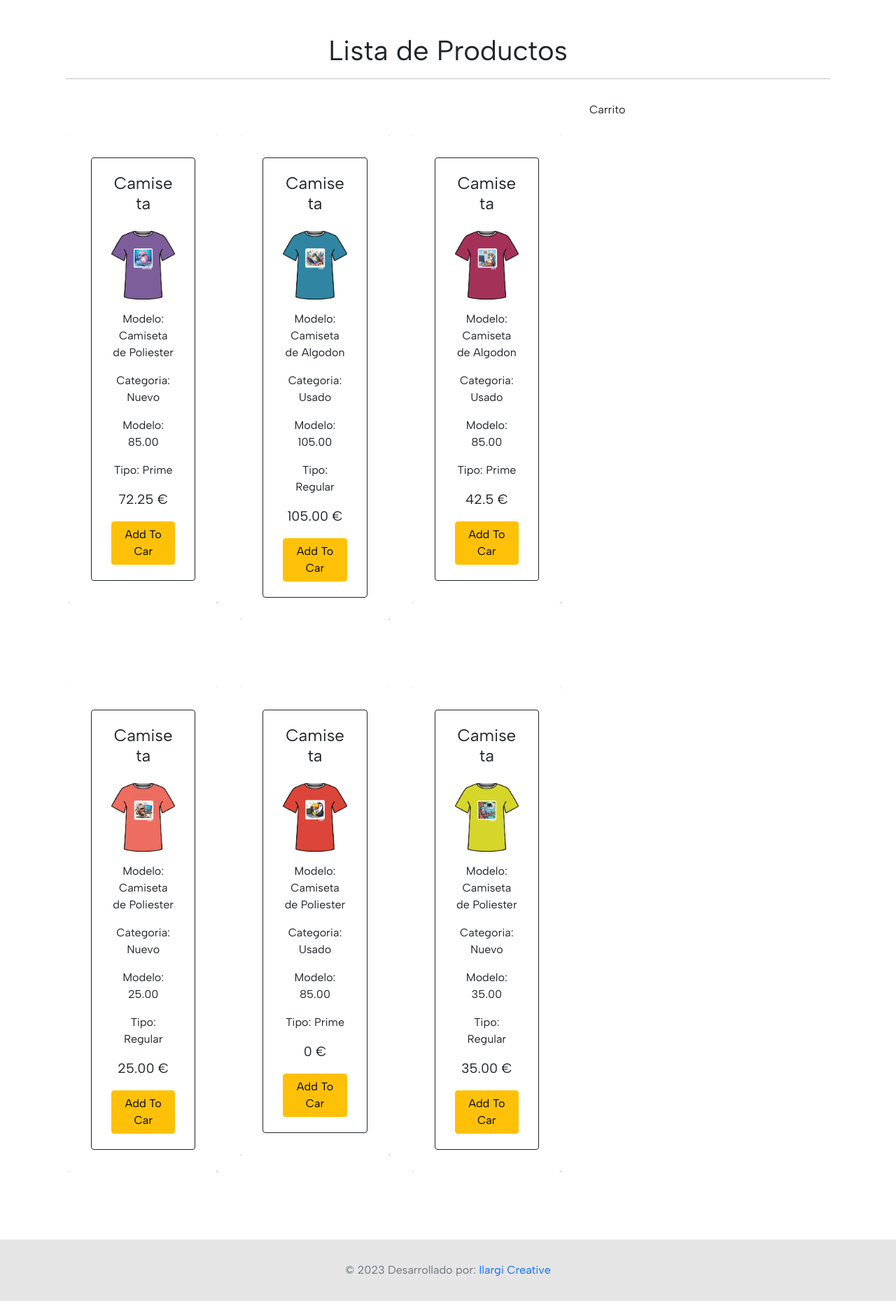
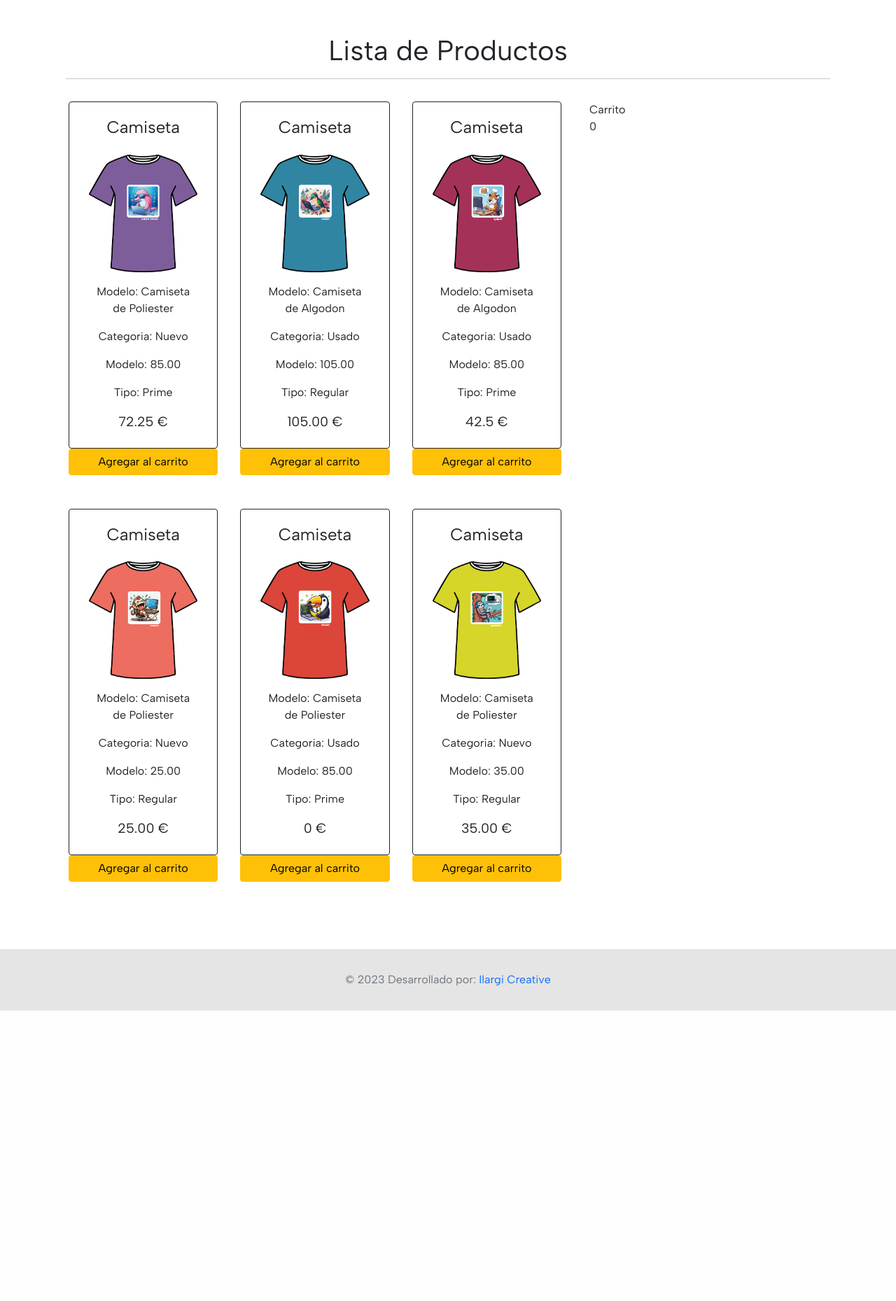
Before and after one commit to paulmoyaf/proyecto_php, a PHP site: page /public/ in a window 1280 px wide. Shown: the part 145-2004 px from the top of the page at 70% size. After the commit the page ends 1589 px from the top, so only its background shows below. Run offline with PHP 8.4, Linux system fonts and the light colour scheme; data comes from the database, SQL or seed files in the repository; some web fonts are replaced.

Commit message:
update_js

```diff
--- a/admin/dashboard.php
+++ b/admin/dashboard.php
@@ -36,7 +36,7 @@
                                 $nombre_tipo_producto = ProductosDB::obtenerNombreTipoProducto($producto->getTipoProductoId());
                                 $nombre_talla = ProductosDB::obtenerNombreTalla($producto->getTallaId());
                             ?>
-                                <div class="card text-bg-light">
+                                <div class="card text-bg-light card-items">
                                     <a href="../admin/view/logic.php?id=<?= $producto->getId() ?>">
                                         <img class="card-img-top" src=<?= $producto->getImagenURL() ?>>
                                     </a>
--- a/assets/css/style.css
+++ b/assets/css/style.css
@@ -92,7 +92,7 @@ body{
   /* height: 10em; */
   width: 12em;
 }
-.card{
+.card-items{
   /* background-color: rgba(0, 0, 0, 0.1); */
   margin-top: 3em;
   padding: 2em;
@@ -112,7 +112,7 @@ body{
 
 
 
-.card::before {
+#imagen-principal::before {
   content: "";
   display: block;
   position: absolute;
@@ -120,7 +120,7 @@ body{
   left: 0;
   width: 100%;
   height: 100%;
-  background-image: url(assets/img/portadas/camisetasBanner.jpg);
+  background-image: url(../img/portadas/camisetasBanner.jpg);
   background-size:cover;
   opacity: 0.5;
   z-index: -1;
--- a/assets/js/carrito.js
+++ b/assets/js/carrito.js
@@ -1,121 +1,86 @@
-let divHtml = document.querySelector('#new_product');
-let item = document.querySelector('#producto');
-let titulo_move = document.getElementById("#titulo");
+const divHtml = document.querySelector('#new-product');
+const textContador = document.querySelector('#contador');
+textContador.innerHTML = 0;
+let contador = 0;
 
-let btn_removeAll = document.createElement('button');
-let text_contador = document.querySelector('#contador');
-text_contador.innerHTML = 0;
+document.querySelectorAll('.btn-add').forEach(function(button) {
+  button.addEventListener('click', function(e) {
+    e.preventDefault();
+    contador++;
+    textContador.innerHTML = contador;
 
+    const card = document.createElement('div');
+    card.classList.add('card');
+    card.classList.add('w-100');
 
-item.value = "";
-let contador = 0;
-console.log("contador inicial= "+contador);
+    const cardBody = document.createElement('div');
+    cardBody.classList.add('card-body');
+    cardBody.classList.add('d-flex');
+    cardBody.classList.add('flex-column');
+    cardBody.classList.add('align-items-center');
+    cardBody.classList.add('py-1');
 
-document.getElementById("btn-add").addEventListener("click", function(e) {
-  e.preventDefault(); // para no recargar la pagina
-  // if (item.value != ""){
-    divHtml.style.pointerEvents = "auto";
-    contador = contador + 1;
-    console.log("contador add= "+ (contador));
-    crearProducto();
-    borrarItems(divHtml);
+    const nombreProducto = document.querySelector('#name-producto').textContent;
+    const imgProducto = document.querySelector('#img-producto').getAttribute('src');
+    const precioProducto = document.querySelector('#price-producto').textContent;
 
-  // }
+    const nombreElement = document.createElement('h4');
+    nombreElement.classList.add('card-title');
+    nombreElement.classList.add('text-center');
+    nombreElement.textContent = nombreProducto;
 
+    const imgElement = document.createElement('img');
+    imgElement.classList.add('card-img-top');
+    imgElement.classList.add('w-50');
+    imgElement.src = imgProducto;
+
+    const precioElement = document.createElement('p');
+    precioElement.classList.add('card-text');
+    precioElement.classList.add('text-center');
+    precioElement.classList.add('py-1');
+    precioElement.innerHTML = `<strong>${precioProducto}</strong>`;
+
+    const btnRemove = document.createElement('button');
+    btnRemove.classList.add('btn');
+    btnRemove.classList.add('btn-danger');
+    btnRemove.textContent = 'Borrar';
+    btnRemove.addEventListener('click', function() {
+      contador--;
+      textContador.innerHTML = contador;
+      card.remove();
+    });
+
+    cardBody.appendChild(nombreElement);
+    cardBody.appendChild(imgElement);
+    cardBody.appendChild(precioElement);
+    cardBody.appendChild(btnRemove);
+
+    card.appendChild(cardBody);
+    divHtml.appendChild(card);
+  });
 });
 
+// const divHtml = document.querySelector('#new-product');
+// const textContador = document.querySelector('#contador');
+// textContador.innerHTML = 0;
+// let contador = 0;
 
-crearProducto = () => {
-    text_contador.innerHTML = contador;
-
-    let newItem = document.createElement('div');
-    newItem.classList.add("row");
-    newItem.classList.add("list-group-item");
-    newItem.classList.add("d-flex");
-    newItem.classList.add("justify-content-between");
-    newItem.classList.add("align-items-center");
-
-    let nombreProducto = document.createElement('div');
-    nombreProducto.textContent = item.value;
-    let getText = nombreProducto.textContent;
-
-    var colDerecha = document.createElement("div");
-
-    let btn_edit = document.createElement('button');
-    btn_edit.classList.add("mr-2");
-    btn_edit.classList.add("btn");
-    btn_edit.classList.add("btn-secondary");
-    btn_edit.type = "button";
-    btn_edit.textContent = "Editar";
-
-
-    let btn_remove = document.createElement('button');
-    btn_remove.classList.add("btn");
-    btn_remove.classList.add("btn-warning");
-    btn_remove.type = "button";
-    btn_remove.textContent = "Borrar";
-
-    colDerecha.appendChild(btn_edit);
-    colDerecha.appendChild(btn_remove);
-
-    btn_remove.addEventListener("click", function(e) {
-      e.preventDefault();
-      newItem.remove();
-      contador = contador -1;
-      text_contador.innerHTML = contador;
-      console.log("contador remove: "+contador)
-      if (contador==0){
-        divHtml.innerHTML = "";
-      }
-    });
-
-
-
-    divHtml.appendChild(newItem);
-    newItem.appendChild(nombreProducto);
-    newItem.appendChild(colDerecha);
-    divHtml.appendChild(btn_removeAll);
-    item.value = "";
-
-
-    btn_edit.addEventListener("click", function(e){
-      e.preventDefault();
-      console.log("contador editar: "+contador)
-      text_contador.innerHTML = "editando";
-      divHtml.style.pointerEvents = "none";
-      contador--;
-      editarItem(getText,item,newItem);
-
-      // text_contador.innerHTML = contador--;
-    });
-
-  }
-
-
-  const borrarItems = (divHtml) => {
-    btn_removeAll.classList.add("btn");
-    btn_removeAll.classList.add("btn-danger");
-    btn_removeAll.classList.add("mt-3");
-    btn_removeAll.type = "button";
-    btn_removeAll.textContent = "Borrar Todo";
-
-    btn_removeAll.addEventListener("click", function(e) {
-      e.preventDefault();
-      contador = 0;
-      divHtml.innerHTML = "";
-      text_contador. innerHTML = contador;
-    });
-  }
-
-  const editarItem = (text,item,newItem) => {
-    item.value = text;
-    newItem.remove();
-  }
-
-    // document.addEventListener("mousemove",function (e) {
-
-    //   console.log("Pos X:"+e.pageX)
-    //   console.log("Pos Y:"+e.pageY)
-
-
-    // })
+// document.querySelectorAll('.btn-add').forEach(function(button) {
+//   button.addEventListener('click', function(e) {
+//     e.preventDefault();
+//     contador++;
+//     textContador.innerHTML = contador;
+//     const card = this.parentNode.cloneNode(true);
+//     const btnRemove = document.createElement('button');
+//     btnRemove.classList.add('btn');
+//     btnRemove.classList.add('btn-warning');
+//     btnRemove.textContent = 'Borrar';
+//     btnRemove.addEventListener('click', function() {
+//       contador--;
+//       textContador.innerHTML = contador;
+//       card.remove();
+//     });
+//     card.appendChild(btnRemove);
+//     divHtml.appendChild(card);
+//   });
+// });
--- a/index.php
+++ b/index.php
@@ -26,7 +26,7 @@
 
 
 
-  <div class="card content" style="background-color: rgba(128, 125, 125, 0.1);">
+  <div class="card content" id="imagen-principal" style="background-color: rgba(128, 125, 125, 0.1);">
     <!-- <img class="card-img-top" src="holder.js/100x180/" alt="Title"> -->
     <div class="card-body d-flex flex-column justify-content-center align-items-center text-center">
       <div class="card-title">
--- a/public/index.php
+++ b/public/index.php
@@ -21,7 +21,6 @@ require('../src/objects/productos.php');
     <?php include 'includes/header.php'; ?>
     <?php include 'includes/nav.php'; ?>
 
-
     <div class="container py-5">
         <div class="container pb-3">
             <div class="display-6 text-center">Lista de Productos</div>
@@ -34,6 +33,7 @@ require('../src/objects/productos.php');
             <div class="col-8">
 
                 <div class="d-flex flex-wrap" id="lista-items">
+
                     <?php
                         $productos = ProductosDB::selectProductos();
                         foreach ($productos as $producto) : ?>
@@ -41,27 +41,30 @@ require('../src/objects/productos.php');
                             <?php $nombre_tipo_categoria = ProductosDB::obtenerNombreTipoCategoria($producto->getCategoriaId());?>
 
                             <div class="col-lg-4 col-md-4 col-sm-12 pb-5 px-3">
-                        <div class="card w-100">
-                            <a class="btn btn-outline-dark" href='view-page.php?id=<?= $producto->getId() ?>'>
+                                <div class="card">
+                                    <button class="btn btn-outline-dark" href='view-page.php?id=<?= $producto->getId() ?>'>
                                         <div class="card-body">
-                                    <h4 class="card-title font-weight-bold"><?php echo $producto->getNombre()  ?></h4>
-                                    <img src="<?php echo $producto->getImagenURL()  ?>" class="img-fluid rounded-start py-3" style="width: 15em" alt="Card title">
+                                            <h4 class="card-title font-weight-bold" id="name-producto"><?php echo $producto->getNombre()  ?></h4>
+                                            <img id="img-producto" src="<?php echo $producto->getImagenURL()  ?>" class="img-fluid rounded-start py-3" style="width: 15em" alt="Card title">
                                             <p class="card-text">Modelo: <?php echo $producto->getDescripcion() ?></p>
                                             <p class="card-text">Categoria: <?php echo $nombre_tipo_categoria ?></p>
                                             <p class="card-text">Modelo: <?php echo $producto->getPrecio() ?></p>
                                             <p class="card-text">Tipo: <?php echo $nombre_tipo_producto ?></p>
-                                    <p class="card-text font-weight-bold" style="font-size: larger;"><?php echo $producto->getPrecioFinal()?> €</p>
-                                    <div class="btn btn-warning" id="producto">Add To Car</div>
+                                            <p class="card-text font-weight-bold" style="font-size: larger;" id="price-producto"><?php echo $producto->getPrecioFinal()?> €</p>
                                         </div>
-                            </a>
+                                    </button>
                                 </div>
+                                <!-- <button class="btn btn-outline-dark" href='view-page.php?id=<?= $producto->getId() ?>'>Ver detalle</button> -->
+                                <button class="btn btn-warning w-100 btn-add" data-nombre="<?php echo $producto->getNombre() ?>" data-imagen="<?php echo $producto->getImagenURL() ?>" data-precio="<?php echo $producto->getPrecioFinal() ?>">Agregar al carrito</button>
                             </div>
                     <?php endforeach; ?>
+
                 </div>
 
                 </div>
+
                 <div class="col-4">
-                    <div class="new-product">Carrito</div>
+                            <div class="card" id="new-product">Carrito <span id="contador"></span></div>
                 </div>
 
 
@@ -72,7 +75,7 @@ require('../src/objects/productos.php');
     <!-- <a href="../index.html" class="btn btn-primary">Volver a la Pagina</a> -->
 
     <?php include 'includes/footer.php'; ?>
-    <script src="assets/js/carrito.js"></script>
+    <script src="../assets/js/carrito.js"></script>
 </body>
 
 </html>
--- a/public/view-page.php
+++ b/public/view-page.php
@@ -20,9 +20,9 @@
 
     <div class="container">
 
-        <div class="header-titulo pt-5">
+        <div class="pt-5">
             <!-- <img class="card-img-top logo" src="../src/img/logo/logo.png" alt="Title"> -->
-            <p class="display-5 text-center">View Item</p>
+            <p class="display-5 text-end">View Item</p>
         </div>
         <hr>
 
```
Lines whose indentation alone changed are shown as unchanged.
